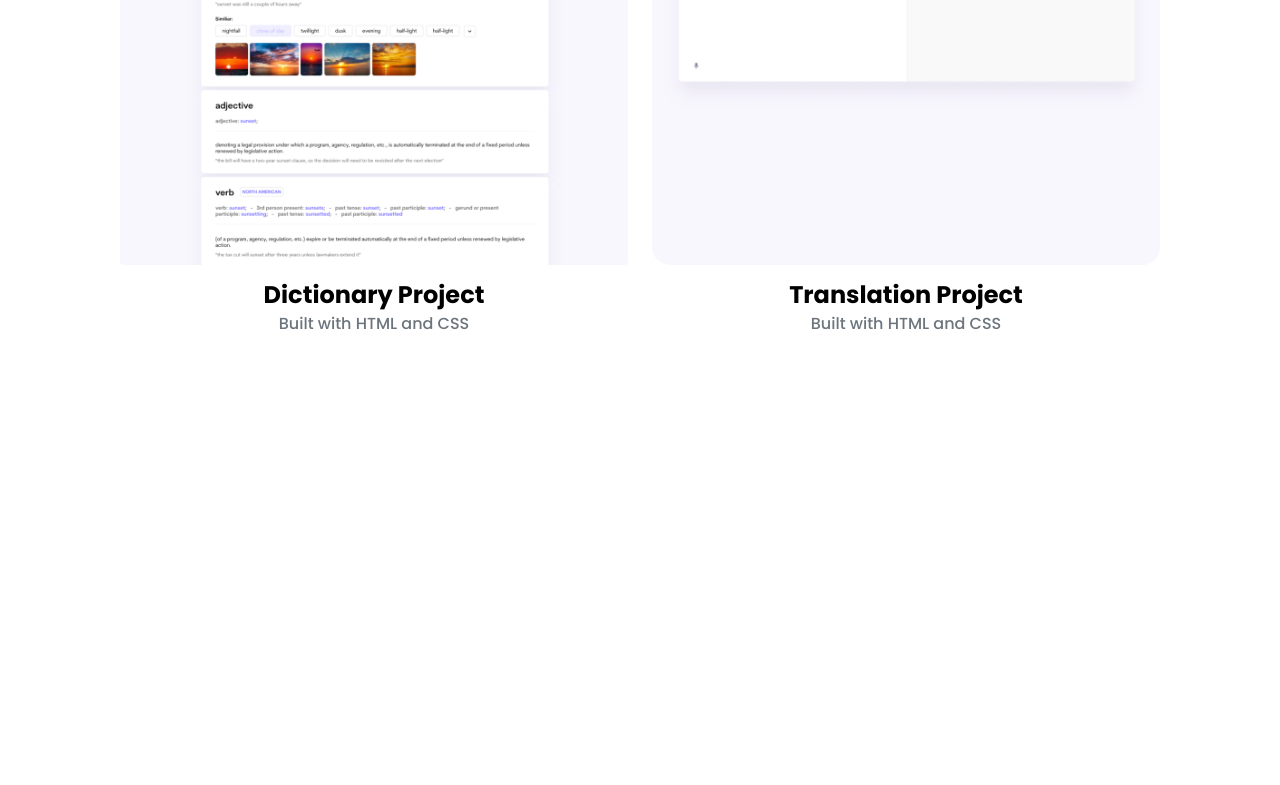
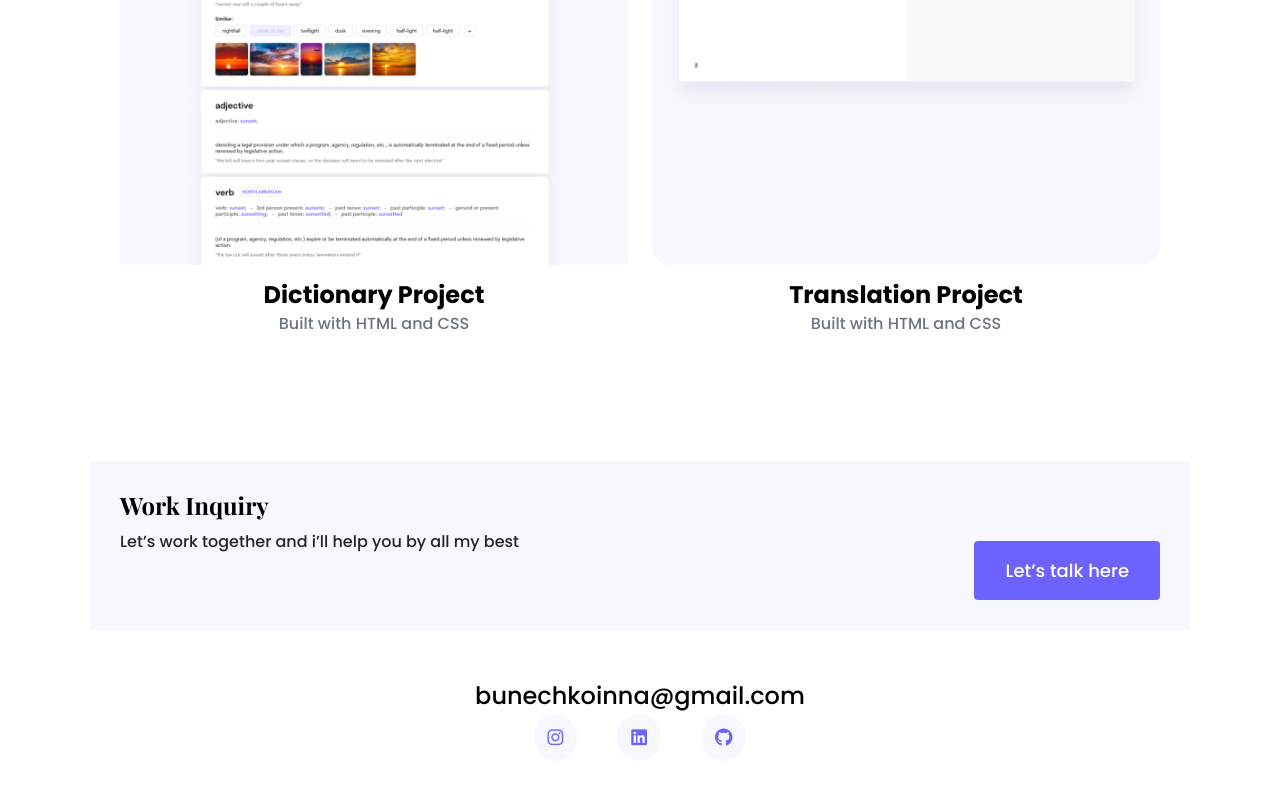
Before and after one commit to InnBun/Portfolio-project, a plain HTML site: page work.html in a window 1280 px wide. Shown: the part 1407-2192 px from the top of the page. Before the commit the page ends 1998 px from the top, so only its background shows below. Drawn offline with nearby package versions, Linux system fonts and the light colour scheme.

Commit message:
Added footer

```diff
--- a/styles/portfolio.css
+++ b/styles/portfolio.css
@@ -138,6 +138,39 @@ nav li.active a {
   color: var(--branding-color);
 }
 
+footer {
+  margin: 60px 0;
+}
+
+footer .contact-box {
+  background-color: var(--secondary-color);
+  padding: 30px;
+}
+
+footer .email-link {
+  text-decoration: none;
+  color: black;
+  font-size: 24px;
+}
+
+footer .email-link:hover {
+  color: var(--branding-color);
+}
+
+footer .social-links a {
+  margin: 0 20px;
+  color: var(--branding-color);
+  background-color: var(--secondary-color);
+  font-size: 18px;
+  padding: 10px 14px;
+  border-radius: 50%;
+}
+
+footer .social-links a:hover {
+  color: white;
+  background: var(--branding-color);
+}
+
 @media (max-width: 960px) {
   h1 {
     font-size: 60px;
--- a/work.html
+++ b/work.html
@@ -31,7 +31,7 @@
       <nav class="d-flex justify-content-between">
         <img src="images/logo.png" class="logo d-none d-md-block" />
         <ul>
-          <li class="active">
+          <li>
             <a href="index.html">Home</a>
           </li>
           <li>
@@ -90,6 +90,33 @@
           </div>
         </div>
       </div>
+      <footer>
+        <div class="contact-box justify-content-between mb-5 d-none d-md-flex">
+          <div>
+            <h4>Work Inquiry</h4>
+            <p>Let’s work together and i’ll help you by all my best</p>
+          </div>
+          <div>
+            <a href="" class="btn btn-branding">Let’s talk here</a>
+          </div>
+        </div>
+        <div class="d-flex justify-content-center">
+          <a href="mailto:bunechkoinna@gmail.com" class="email-link"
+            >bunechkoinna@gmail.com</a
+          >
+        </div>
+        <div class="social-links d-flex justify-content-center">
+          <a href="https://www.instagram.com/inna_irtyshcheva">
+            <i class="fa-brands fa-instagram"></i>
+          </a>
+          <a href="https://www.linkedin.com/in/inna-bunechko">
+            <i class="fa-brands fa-linkedin"></i>
+          </a>
+          <a href="https://github.com/InnBun">
+            <i class="fa-brands fa-github"></i>
+          </a>
+        </div>
+      </footer>
     </div>
   </body>
 </html>
```
Also changed, not shown: about.html (+27 -0 lines), contact.html (+27 -0 lines), index.html (+25 -0 lines).
